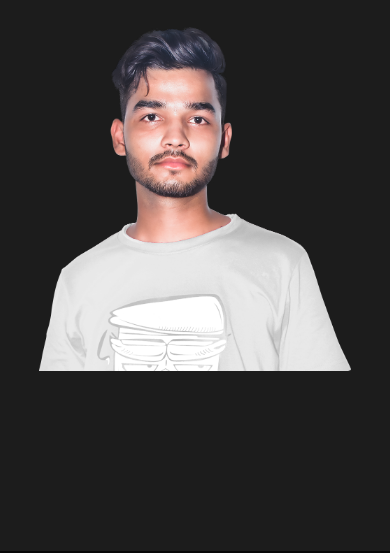
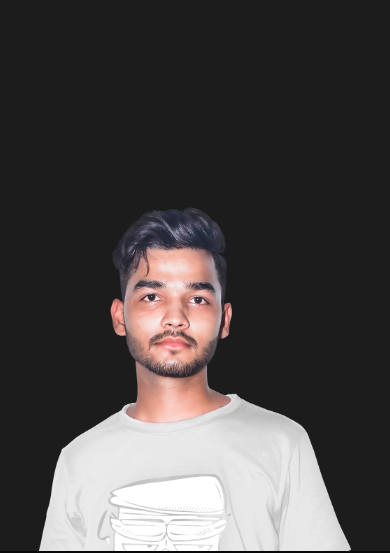
Before and after one commit to rahulhuyaar001/Portfolio, a plain HTML site: page index.html in a window 390 px wide. Shown: the part 293-846 px from the top of the page. Drawn offline with Linux system fonts and the light colour scheme; files that its build step writes are made by us from their sources; files whose address does not match are found by name.

Commit message:
Update style.css

```diff
--- a/style.css
+++ b/style.css
@@ -432,7 +432,7 @@ nav .fas {
     #header {
         background-image: url(images/Mobile_Image.png);
         background-size: 80%;
-        background-position: center 320px;
+        background-position: center bottom;
 
     }
 
```
